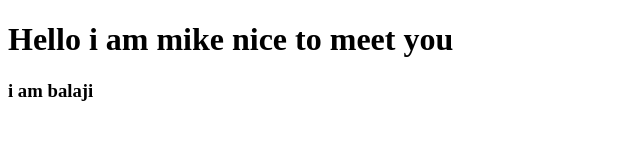
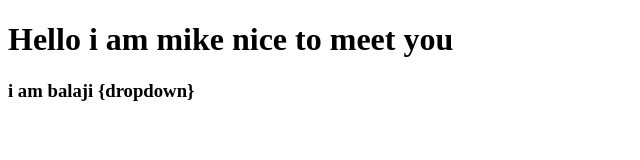
Before and after one commit to balaji811/Testing, a plain HTML site: page mike.html in a window 1280 px wide. Shown: the whole page, without its empty margins (0-640 px from the left). Drawn offline with Linux system fonts and the light colour scheme.

Commit message:
added dropdown

```diff
--- a/mike.html
+++ b/mike.html
@@ -7,6 +7,6 @@
   </head>
   <body>
     <h1>Hello i am mike nice to meet you</h1>
-    <h3>i am balaji</h3>
+    <h3>i am balaji {dropdown}</h3>
   </body>
 </html>
```
